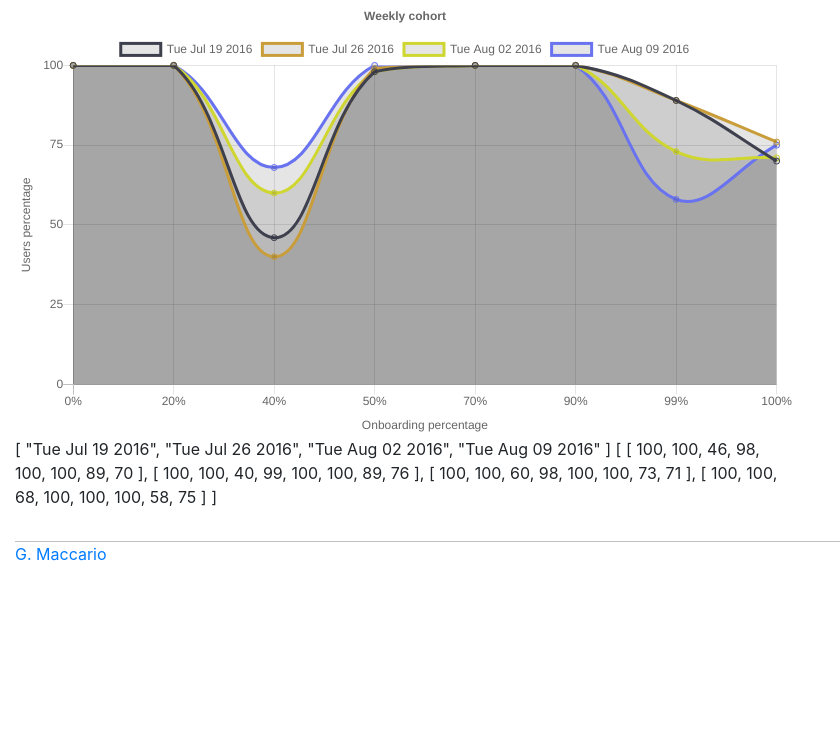
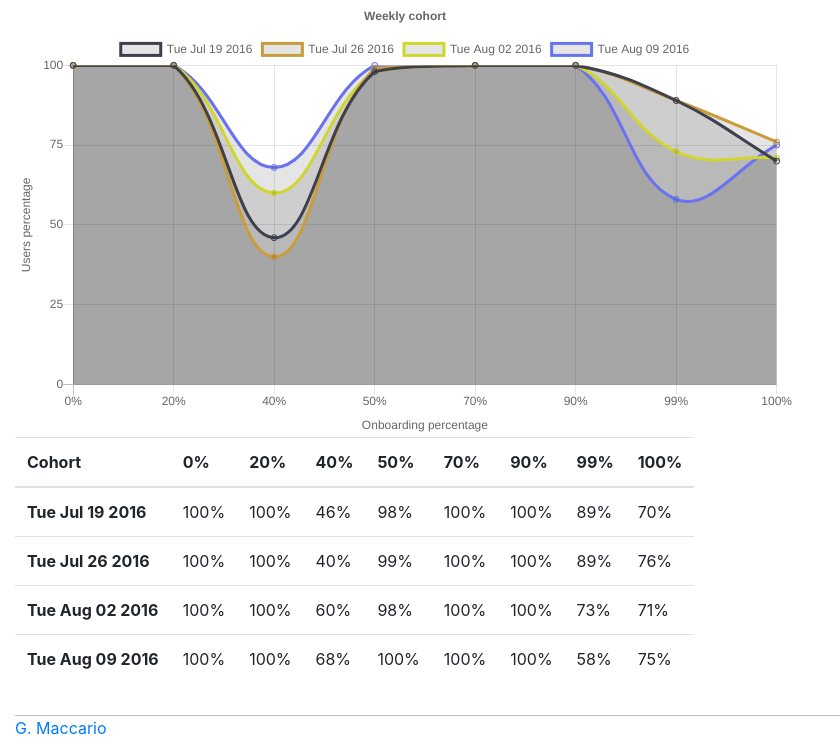
Before and after one commit to Robertbaelde/retention-curve-chart-php-assessment, a PHP site: page / in a window 1280 px wide. Shown: the part 97-837 px from the top of the page, without its empty margins (0-840 px from the left). Before the commit the page ends 658 px from the top, so only its background shows below. Run offline with PHP 8.4, Linux system fonts and the light colour scheme; some libraries are stand-ins or nearby versions.

Commit message:
Added table all data at a glance

```diff
--- a/src/public/css/main.css
+++ b/src/public/css/main.css
@@ -1,4 +1,4 @@
-#app .charts{ width: 780px; }
-#app .charts #line-chart{ width: 100%; }
+#app .chart-and-table{ width: 780px; }
+#app .chart-and-table .charts #line-chart{ width: 100%; }
 
 footer{ border-top: 1px solid #c0c0c0; margin-top: 1em; }
--- a/src/public/js/main.js
+++ b/src/public/js/main.js
@@ -14,9 +14,9 @@ const EventBus = new Vue();
  */
 
 /**
- * CohortTable
+ * WeeklyCohortTable
  */
-const CohortTable = Vue.component('cohort-table',{
+const WeeklyCohortTable = Vue.component('weekly-cohort-table',{
 	components: {
 
 	},
@@ -29,17 +29,21 @@ const CohortTable = Vue.component('cohort-table',{
 			type: Array,
 			required: true
 		},
+		onboardingSteps: {
+			type: Array,
+			required: true
+		},
 	},
 	data(){
 		return {
-
+			steps: []
 		}
 	},
 	created() {
 
 	},
 	mounted() {
-		console.log(this.dataSet);
+
 	},
 	watch: {
 
@@ -49,17 +53,38 @@ const CohortTable = Vue.component('cohort-table',{
 	},
 	template:`
   		<div class="wrapper table">
-  			{{ labels }}
-		  	{{ dataSet }}
+
+		  	<table>
+			    <thead>
+			        <tr>
+			            <th scope="col">
+			            	<span>Cohort</span>
+			            </th>
+			            <th scope="col" v-for="step in onboardingSteps.keys()" v-if="onboardingSteps[step] === 0">
+			            	<span>{{ step }}%</span>
+			            </th>
+			        </tr>
+			    </thead>
+			    <tbody>
+			        <tr v-for="(row, index) in dataSet">
+			            <th scope="row">
+			            	<span>{{ labels[index] }}</span>
+			            </th>
+			            <td v-for="cell in row">
+			            	<span>{{ cell }}%</span>
+			            </td>
+			        </tr>
+			    </tbody>
+			</table>
   		</div>`
 });
 
 /**
- * CohortChart
+ * WeeklyCohortChart
  */
-const CohortChart = Vue.component('cohort-chart',{
+const WeeklyCohortChart = Vue.component('weekly-cohort-chart',{
 	components: {
-		'cohort-table': CohortTable
+		'weekly-cohort-table': WeeklyCohortTable
 	},
 	props: {
 
@@ -69,12 +94,14 @@ const CohortChart = Vue.component('cohort-chart',{
 			dataset: [],
 			datasetWeeklyAggregate: [],
 			labelsStartDateWeek: [],
+			onboardingSteps: [],
 		}
 	},
 	created() {
 
 		this.init();
 
+		this.onboardingSteps = this.getOnBoardingSteps();
 	},
 	mounted() {
 
@@ -82,7 +109,7 @@ const CohortChart = Vue.component('cohort-chart',{
 	watch: {
 		dataset: function (val) {
 
-			this.convertDataSetForWeeklyCohortChart();
+			this.convertDataSetForWeeklyWeeklyCohortChart();
 
 			this.displayDataSet();
 		}
@@ -115,7 +142,7 @@ const CohortChart = Vue.component('cohort-chart',{
     	 * @name convertDataForCharts
     	 * @description
     	 */
-		convertDataSetForWeeklyCohortChart() {
+		convertDataSetForWeeklyWeeklyCohortChart() {
 
 			for (const week of this.dataset) {
 
@@ -160,7 +187,7 @@ const CohortChart = Vue.component('cohort-chart',{
     	 */
 		drawChart() {
 
-			var parsedDatasetWeeklyAggregate = JSON.parse(JSON.stringify(this.datasetWeeklyAggregate))
+			let parsedDatasetWeeklyAggregate = JSON.parse(JSON.stringify(this.datasetWeeklyAggregate))
 			console.log("parsedDatasetWeeklyAggregate", parsedDatasetWeeklyAggregate);
 
 			/* Lets use 'this' (vue obj) inside map function */
@@ -169,10 +196,10 @@ const CohortChart = Vue.component('cohort-chart',{
 			new Chart(document.getElementById("line-chart"), {
 				  type: 'line',
 				  data: {
+					  	/* @todo use getOnBoardingSteps() instead */
 					    labels: ['0%', '20%', '40%', '50%', '70%', '90%', '99%', '100%'],
 
 					    datasets: parsedDatasetWeeklyAggregate.map(function(week, index) {
-					    	console.log(index);
 					    	return {
 					    		data: week,
 						        label: self.labelsStartDateWeek[index],
@@ -263,9 +290,11 @@ const CohortChart = Vue.component('cohort-chart',{
 		}
 	},
   	template:`
-  		<div class="wrapper charts">
-		  	<canvas id="line-chart" width="800" height="450"></canvas>
-		  	<cohort-table :dataSet="datasetWeeklyAggregate" :labels="labelsStartDateWeek"></cohort-table>
+  		<div class="wrapper chart-and-table">
+  			<div class="wrapper chart">
+  				<canvas id="line-chart" width="800" height="450"></canvas>
+  			</div>
+  			<weekly-cohort-table :dataSet="datasetWeeklyAggregate" :labels="labelsStartDateWeek" :onboardingSteps="onboardingSteps"></weekly-cohort-table>
   		</div>`
 });
 
@@ -277,7 +306,7 @@ const CohortChart = Vue.component('cohort-chart',{
 const vm = new Vue({
     el: '#app',
     components: {
-        'cohort-chart': CohortChart
+        'weekly-cohort-chart': WeeklyCohortChart
     },
     data: {
 
--- a/src/templates/default.php
+++ b/src/templates/default.php
@@ -28,7 +28,7 @@
             		<p>Retention curve chart that shows how far a group of users (weekly cohorts) has progressed through the Onboarding Flow.</p>
 
                 	<div id="app">
-                		<cohort-chart></cohort-chart>
+                		<weekly-cohort-chart></weekly-cohort-chart>
                 	</div>
                 </div>
             </div>
```
